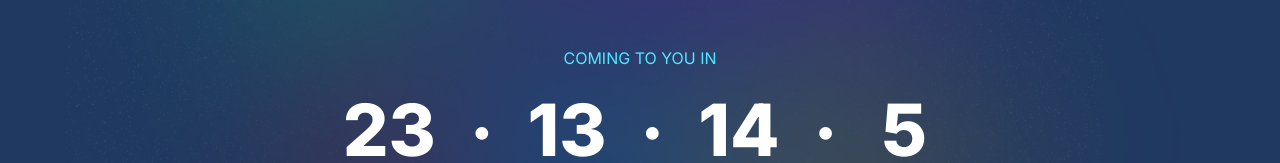
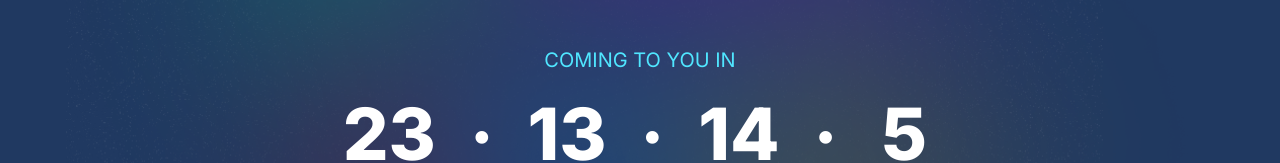
Before and after one commit to MLSA-UNILAG/health_n_tech-fest, a Next.js app: page / in a window 1280 px wide. Shown: the part 462-625 px from the top of the page. Built offline with nearby package versions, Linux system fonts and the light colour scheme.

Commit message:
making chaeges

```diff
--- a/components/ui/Countdown/index.jsx
+++ b/components/ui/Countdown/index.jsx
@@ -1,12 +1,13 @@
 export const Countdown = () => {
     return (
         <div className="text-center my-4">
-            <p className="text-lightBlue">COMING TO YOU IN</p>
+            <p className="text-lightBlue text-xl">COMING TO YOU IN</p>
             <div className="flex flex-row my-6 gap-8 items-center justify-center align-middle">
                 <div>
                     <p className="text-white text-7xl font-extrabold">23</p>
                     <p className="text-yellow">Days</p>
                 </div>
+
                 <p className="text-8xl text-white">:</p>
                 <div>
                     <p className="text-white text-7xl font-extrabold">13</p>
```
